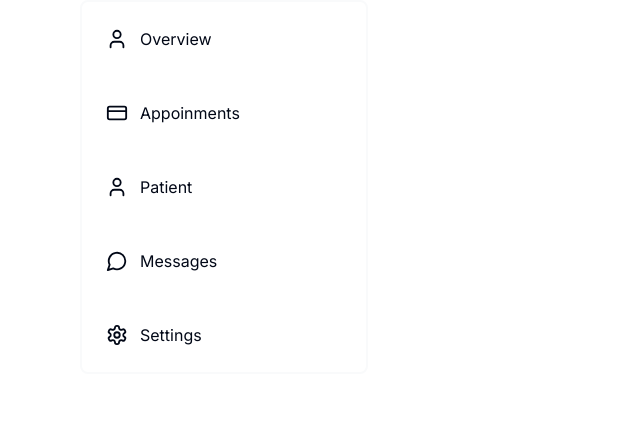
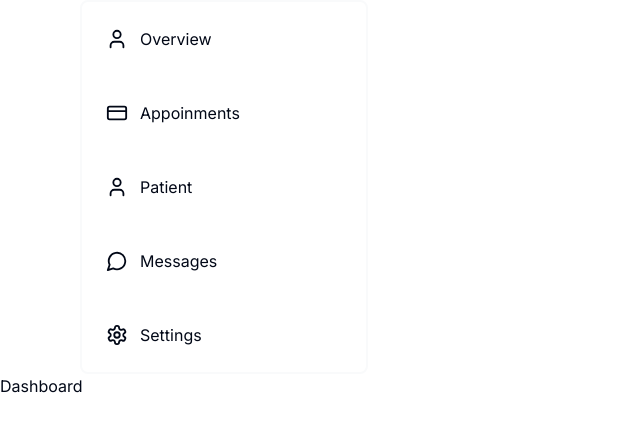
Before and after one commit to Dune-Global/unite-doctor-frontend, a Next.js app: page / in a window 1280 px wide. Shown: the top 432 px of the page, without its empty margins (0-640 px from the left). Built offline with nearby package versions, Linux system fonts and the light colour scheme.

Commit message:
refactor: Sidemenu component

```diff
--- a/package.json
+++ b/package.json
@@ -11,8 +11,10 @@
     "commitlint": "commitlint --edit"
   },
   "dependencies": {
+    "@radix-ui/react-dialog": "^1.0.5",
     "class-variance-authority": "^0.7.0",
     "clsx": "^2.1.0",
+    "cmdk": "^1.0.0",
     "lucide-react": "^0.358.0",
     "next": "14.1.1",
     "react": "^18",
--- /dev/null
+++ b/src/app/(client)/(dashboard)/layout.tsx
@@ -0,0 +1,17 @@
+import SideMenu from "@/components/common/layout/side-menu";
+
+export default function PageLayout({
+  children,
+}: Readonly<{
+  children: React.ReactNode;
+}>) {
+  return (
+    <section>
+      <div className=" ">
+        <SideMenu />
+      </div>
+
+      {children}
+    </section>
+  );
+}
--- /dev/null
+++ b/src/app/(client)/(dashboard)/overview/page.tsx
@@ -0,0 +1,7 @@
+export default function Overview(){
+    return(
+        <div className="">
+            <h1>Overview</h1>
+        </div>
+    )
+}
--- /dev/null
+++ b/src/app/(client)/(dashboard)/page.tsx
@@ -0,0 +1,7 @@
+export default function Dashboard() {
+  return (
+    <div>
+      <h1>Dashboard</h1>
+    </div>
+  );
+}
--- a/src/app/(client)/page.tsx
+++ b/src/app/(client)/page.tsx
@@ -1,5 +1,7 @@
-import SideMenu from "@/components/common/layout/side-menu";
+export default function Home() {
+  return (
+    <>
 
-export default function Home() {
-  return <SideMenu />;
+    </>
+  );
 }
```
Also changed, not shown: 1 other file (tests, documents, lock files or other folders).
